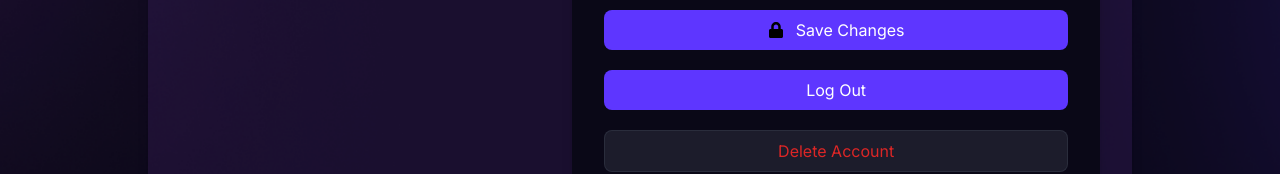
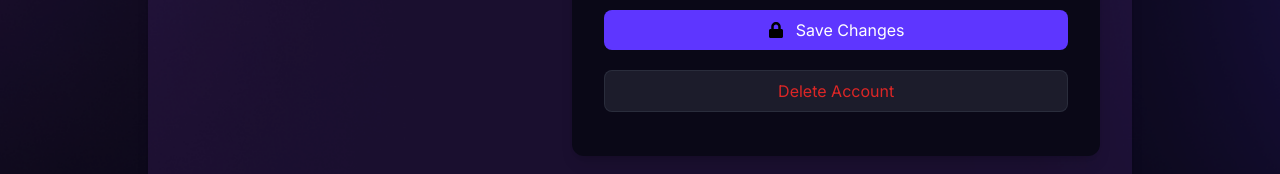
Before and after one commit to lukasbiscaro/FindShoes-front-end, a React (Create React App) app: page /profile in a window 1280 px wide. Shown: the part 724-898 px from the top of the page. Built offline with nearby package versions, Linux system fonts and the light colour scheme; no server answers; sample sign-in values are in the browser's storage.

Commit message:
Small changes.

```diff
--- a/src/pages/ProfilePage.js
+++ b/src/pages/ProfilePage.js
@@ -164,10 +164,6 @@ const ProfilePage = () => {
                                 </button>
                             </form>
                             <button
-                                onClick={logOut}
-                                className="w-full flex items-center justify-center self-center bg-highlightPrimary text-white font-light rounded-lg px-6 py-2 mt-5 mb-3">Log Out
-                            </button>
-                            <button
                                 onClick={deleteAccount}
                                 className="w-full flex items-center justify-center gap-3 self-center hover:text-bgPrimary hover:bg-red-600 border text-red-600 border-gray-600 border-opacity-30 bg-bgLogin font-light rounded-lg px-6 py-2 mt-5 mb-3">
                                 Delete Account
```
